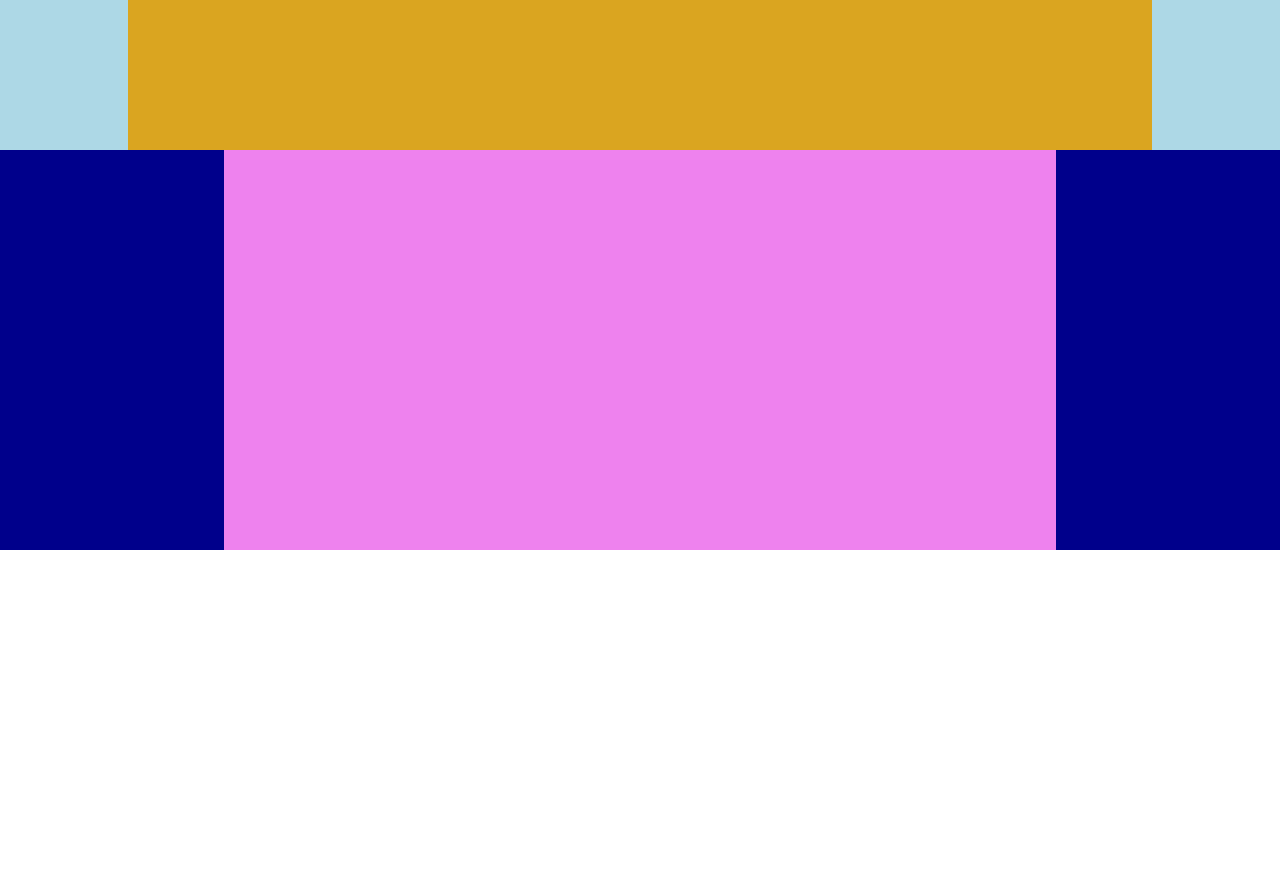
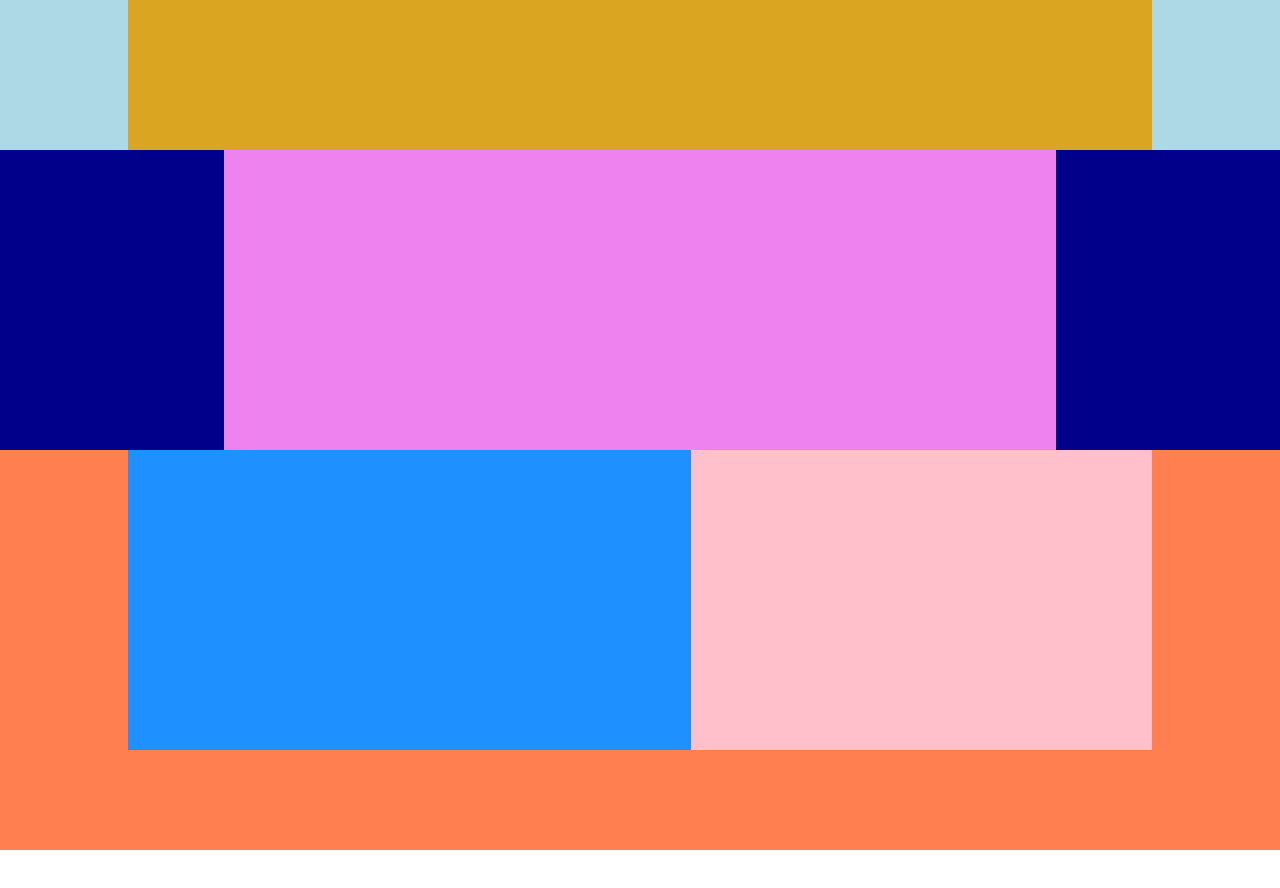
Before and after one commit to benitorubano1992/htmlcss-struttura-discord, a plain HTML site: page index.html in a window 1280 px wide. Before the commit the page ends 800 px from the top, so only its background shows below. Drawn offline with Linux system fonts and the light colour scheme.

Commit message:
scafolding main e creazione prima riga

```diff
--- a/css/stile.css
+++ b/css/stile.css
@@ -4,15 +4,23 @@
     padding:0;
     box-sizing: border-box;
 }
-header{
-    height:500px;/* debug*/
-    background-color: red;
-}
+/* utilities */
 .container{
 
     width:80%;
     margin:0 auto;
 }
+
+.flex{
+    display: flex;
+}
+header{
+    /*height:500px;debug*/
+    background-color: red;
+}
+
+
+
 
 .header-top{
     background-color: rgba(173, 216, 230, 100%);
@@ -33,6 +41,34 @@ header{
 .contenitore{
     width:65%;
     margin:0 auto;
-    height:400px;
+    height:300px;
     background-color: rgba(238, 130, 238, 100%);
 }
+
+/* righe del main */
+.row{
+    height:400px;/* debug*/
+
+}
+
+/* prima riga del main */
+.row.first{
+    background-color: coral;/* debug prima riga del main*/
+}
+.row .container{
+    height:300px;/*debug*/
+    background-color: yellow;/*debug */
+
+}
+
+.container .contenuto-azzurro{
+    width:55%;
+    height:300px;
+    background-color: rgba(30,144, 255, 100%);
+}
+.contenuto-rosa{
+    width:45%;
+    height: 300px;
+    background-color: rgba(255, 192, 203, 100%);
+}
+/* fine prima riga main */
--- a/index.html
+++ b/index.html
@@ -22,10 +22,41 @@
                 </div>
 
        </div>
+    </header>
+    <main>
+    <section class="row first">
+        <div class="container flex">
+                <div class="contenuto-azzurro">
+                </div>
+                <div class="contenuto-rosa">
+                </div>
+        </div>
+    </section>
+    <section class="row">
+
+
+    </section>
+    <section class="row"></section>
+    <section class="row"></section>
 
 
 
-    </header>
+
+
+
+
+
+
+
+    </main>
+
+
+
+
+
+
+
+
 
 </body>
 </html>
```
